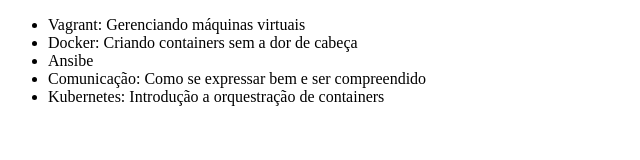
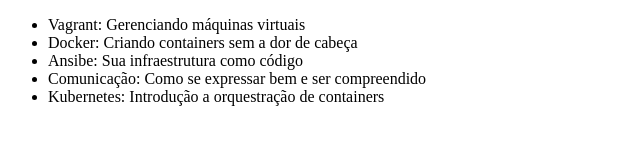
Before and after one commit to Diego457923/personal_tests, a plain HTML site: page index.html in a window 1280 px wide. Shown: the whole page, without its empty margins (0-640 px from the left). Drawn offline with Linux system fonts and the light colour scheme.

```diff
--- a/index.html
+++ b/index.html
@@ -11,7 +11,7 @@
 
         <li>Vagrant: Gerenciando máquinas virtuais</li>
         <li>Docker: Criando containers sem a dor de cabeça</li>
-        <li>Ansibe</li>
+        <li>Ansibe: Sua infraestrutura como código</li>
         <li>Comunicação: Como se expressar bem e ser compreendido</li>
         <li>Kubernetes: Introdução a orquestração de containers</li>
 
```
